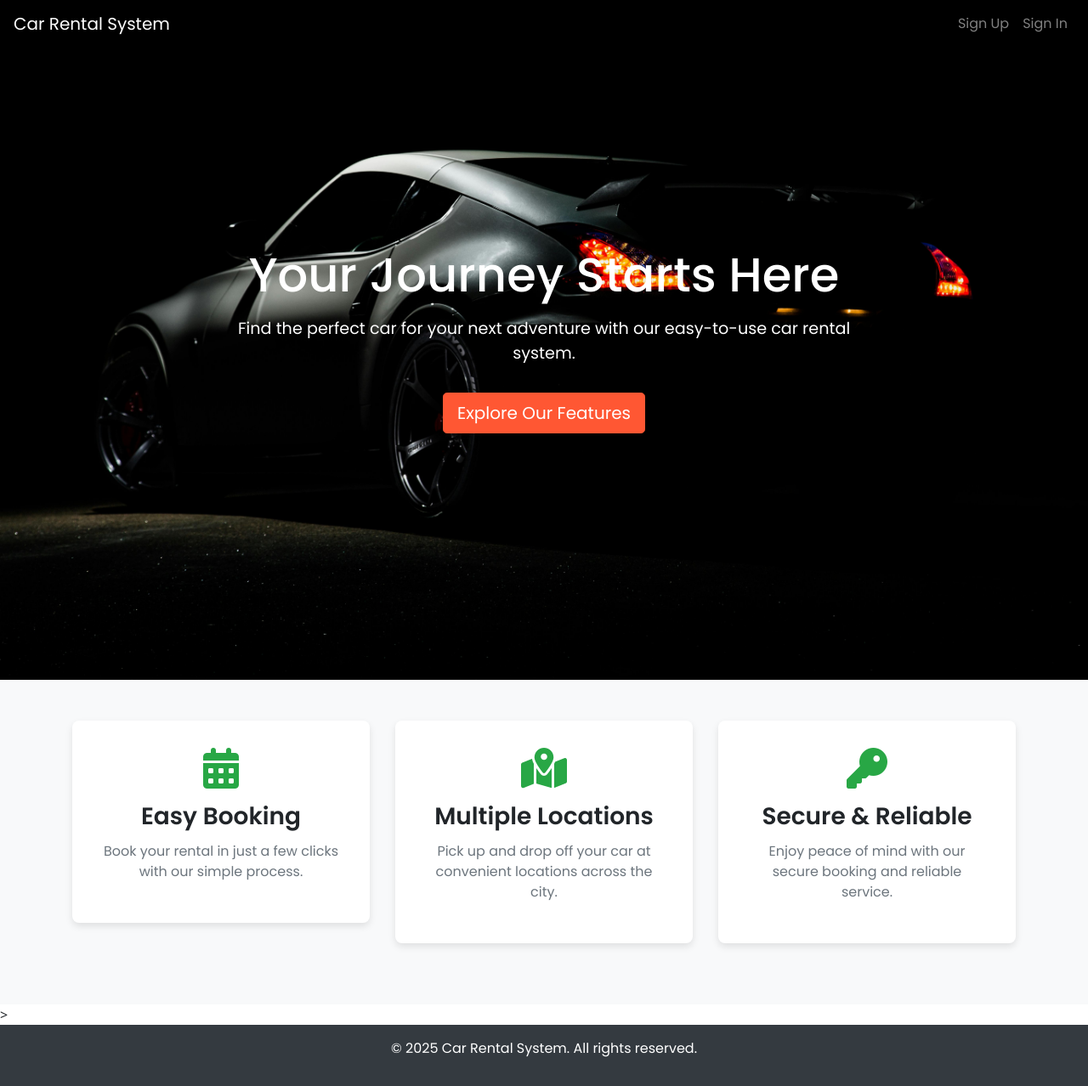
After one commit to mukizafabrice/car-rental-system, a PHP site: page / in a window 1280 px wide. The commit adds this page. Shown: the whole page at 85% size. Run offline with PHP 8.4, Linux system fonts and the light colour scheme; some libraries are stand-ins or nearby versions.

Commit message:
landing page

```diff
--- a/assets/css/style.css
+++ b/assets/css/style.css
@@ -3,3 +3,87 @@
   font-family: "Poppins", sans-serif;
   box-sizing: border-box;
 }
+body {
+  font-family: "Segoe UI", Tahoma, Geneva, Verdana, sans-serif;
+  margin: 0;
+  padding: 0;
+}
+
+.navbar {
+  background-color: rgba(0, 0, 0, 0.7);
+  /* Semi-transparent navbar */
+}
+
+.hero {
+  background-image: url("./images/1.jpg");
+  /* Replace with your car image */
+  background-size: cover;
+  background-position: center;
+  color: white;
+  text-align: center;
+  min-height: 100vh;
+  display: flex;
+  align-items: center;
+  justify-content: center;
+}
+
+.hero-content {
+  max-width: 800px;
+  padding: 2rem;
+}
+
+.hero h1 {
+  font-size: 3.5rem;
+  margin-bottom: 1rem;
+}
+
+.hero p {
+  font-size: 1.2rem;
+  margin-bottom: 2rem;
+}
+
+.features {
+  background-color: #f8f9fa;
+}
+
+.feature-card {
+  background-color: white;
+  padding: 2rem;
+  border-radius: 8px;
+  box-shadow: 0 4px 8px rgba(0, 0, 0, 0.1);
+  transition: transform 0.3s ease, box-shadow 0.3s ease;
+  /* Added transition */
+}
+
+.feature-card:hover {
+  transform: translateY(-5px);
+  /* Slightly lift on hover */
+  box-shadow: 0 8px 16px rgba(0, 0, 0, 0.15);
+  /* Increased shadow on hover */
+}
+
+.features i {
+  color: #007bff;
+  /* Primary color for icons */
+  transition: color 0.3s ease;
+}
+
+.feature-card:hover i {
+  color: #0056b3;
+  /* Darker shade on hover */
+}
+
+.features h3 {
+  font-weight: 600;
+  margin-bottom: 0.8rem;
+}
+
+.features p {
+  color: #6c757d;
+}
+
+.footer {
+  position: relative;
+  bottom: 0;
+  width: 100%;
+}
--- /dev/null
+++ b/index.php
@@ -0,0 +1,179 @@
+<!DOCTYPE html>
+<html lang="en">
+
+<head>
+    <meta charset="UTF-8">
+    <meta name="viewport" content="width=device-width, initial-scale=1.0">
+    <title>Car Rental System - Drive Your Way</title>
+    <link rel="stylesheet" href="https://stackpath.bootstrapcdn.com/bootstrap/4.5.2/css/bootstrap.min.css">
+    <link rel="stylesheet" href="style.css">
+    <link rel="stylesheet" href="https://cdnjs.cloudflare.com/ajax/libs/font-awesome/6.5.1/css/all.min.css">
+
+</head>
+<style>
+    body {
+        font-family: 'Segoe UI', Tahoma, Geneva, Verdana, sans-serif;
+        margin: 0;
+        padding: 0;
+    }
+
+    .navbar {
+        background-color: rgba(0, 0, 0, 0.7);
+        /* Semi-transparent navbar */
+    }
+
+    .hero {
+        background-image: url('./assets/images/1.jpg');
+        /* Replace with your car image */
+        background-size: cover;
+        background-position: center;
+        color: white;
+        text-align: center;
+        min-height: 100vh;
+        display: flex;
+        align-items: center;
+        justify-content: center;
+    }
+
+    .hero-content {
+        max-width: 800px;
+        padding: 2rem;
+    }
+
+    .hero h1 {
+        font-size: 3.5rem;
+        margin-bottom: 1rem;
+    }
+
+    .hero p {
+        font-size: 1.2rem;
+        margin-bottom: 2rem;
+    }
+
+    .btn-primary {
+        background-color: #FF5733;
+        /* Vibrant Orange-Red */
+        border-color: #FF5733;
+    }
+
+    .btn-primary:hover {
+        background-color: #E04E2A;
+        /* Darker shade on hover */
+        border-color: #E04E2A;
+    }
+
+    .features {
+        background-color: #f8f9fa;
+    }
+
+    .feature-card {
+        background-color: white;
+        padding: 2rem;
+        border-radius: 8px;
+        box-shadow: 0 4px 8px rgba(0, 0, 0, 0.1);
+        transition: transform 0.3s ease, box-shadow 0.3s ease;
+        /* Added transition */
+    }
+
+    .feature-card:hover {
+        transform: translateY(-5px);
+        /* Slightly lift on hover */
+        box-shadow: 0 8px 16px rgba(0, 0, 0, 0.15);
+        /* Increased shadow on hover */
+    }
+
+    .features i {
+        color: #28A745;
+        /* Modern Green */
+        transition: color 0.3s ease;
+    }
+
+    .feature-card:hover i {
+        color: #218838;
+        /* Darker green on hover */
+    }
+
+    .features h3 {
+        font-weight: 600;
+        margin-bottom: 0.8rem;
+    }
+
+    .features p {
+        color: #6c757d;
+    }
+
+    .footer {
+        position: relative;
+        bottom: 0;
+        width: 100%;
+    }
+</style>
+</head>
+
+<body>
+
+    <nav class="navbar navbar-expand-lg navbar-dark fixed-top">
+        <a class="navbar-brand" href="#">Car Rental System</a>
+        <button class="navbar-toggler" type="button" data-toggle="collapse" data-target="#navbarNav" aria-controls="navbarNav" aria-expanded="false" aria-label="Toggle navigation">
+            <span class="navbar-toggler-icon"></span>
+        </button>
+        <div class="collapse navbar-collapse justify-content-end" id="navbarNav">
+            <ul class="navbar-nav">
+                <li class="nav-item">
+                    <a class="nav-link" href="signup.php">Sign Up</a>
+                </li>
+                <li class="nav-item">
+                    <a class="nav-link" href="signin.php">Sign In</a>
+                </li>
+            </ul>
+        </div>
+    </nav>
+
+    <header class="hero">
+        <div class="hero-content">
+            <h1>Your Journey Starts Here</h1>
+            <p>Find the perfect car for your next adventure with our easy-to-use car rental system.</p>
+            <a href="#features" class="btn btn-primary btn-lg">Explore Our Features</a>
+        </div>
+    </header>
+
+    <section id="features" class="features py-5">
+        <div class="container">
+            <div class="row">
+                <div class="col-md-4 mb-4">
+                    <div class="feature-card text-center">
+                        <i class="fas fa-calendar-alt fa-3x mb-3"></i>
+                        <h3>Easy Booking</h3>
+                        <p>Book your rental in just a few clicks with our simple process.</p>
+                    </div>
+                </div>
+                <div class="col-md-4 mb-4">
+                    <div class="feature-card text-center">
+                        <i class="fas fa-map-marked-alt fa-3x mb-3"></i>
+                        <h3>Multiple Locations</h3>
+                        <p>Pick up and drop off your car at convenient locations across the city.</p>
+                    </div>
+                </div>
+                <div class="col-md-4 mb-4">
+                    <div class="feature-card text-center">
+                        <i class="fas fa-key fa-3x mb-3"></i>
+                        <h3>Secure & Reliable</h3>
+                        <p>Enjoy peace of mind with our secure booking and reliable service.</p>
+                    </div>
+                </div>
+            </div>
+        </div>
+    </section>>
+
+    <footer class="footer bg-dark text-white text-center py-3">
+        <p>&copy; <?php echo date("Y"); ?> Car Rental System. All rights reserved.</p>
+    </footer>
+
+    <script src="https://code.jquery.com/jquery-3.5.1.slim.min.js"></script>
+    <script src="https://cdn.jsdelivr.net/npm/@popperjs/core@2.5.3/dist/umd/popper.min.js"></script>
+    <script src="https://stackpath.bootstrapcdn.com/bootstrap/4.5.2/js/bootstrap.min.js"></script>
+    <script src="https://kit.fontawesome.com/YOUR_KIT_CODE.js" crossorigin="anonymous"></script>
+
+</body>
+
+</html>
```
Also changed, not shown: assets/images/1.jpg (added), assets/images/2.jpg (added), assets/images/3.jpg (added), assets/images/4.jpg (added), assets/images/pexels-zvolskiy-1637859.jpg (added).
